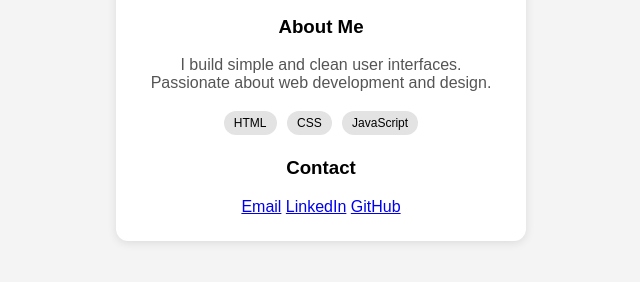
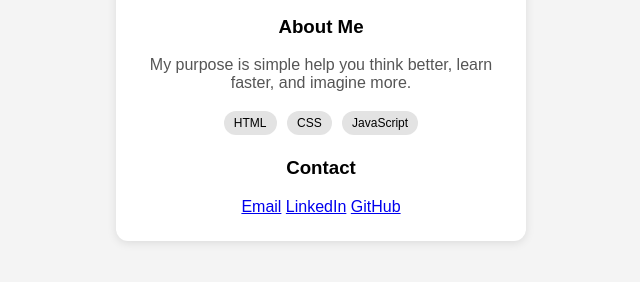
Before and after one commit to lexispascua/22017-WEB101-PASCUA, a plain HTML site: page index.html in a window 1280 px wide. Shown: the part 278-560 px from the top of the page, without its empty margins (319-959 px from the left). Drawn offline with Linux system fonts and the light colour scheme.

Commit message:
Update index.html
Updated the 'About Me' section to reflect a new purpose statement.

```diff
--- a/index.html
+++ b/index.html
@@ -55,8 +55,7 @@
 
     <h3>About Me</h3>
     <p>
-      I build simple and clean user interfaces.
-      Passionate about web development and design.
+      My purpose is simple help you think better, learn faster, and imagine more.
     </p>
 
     <div class="tags">
```
